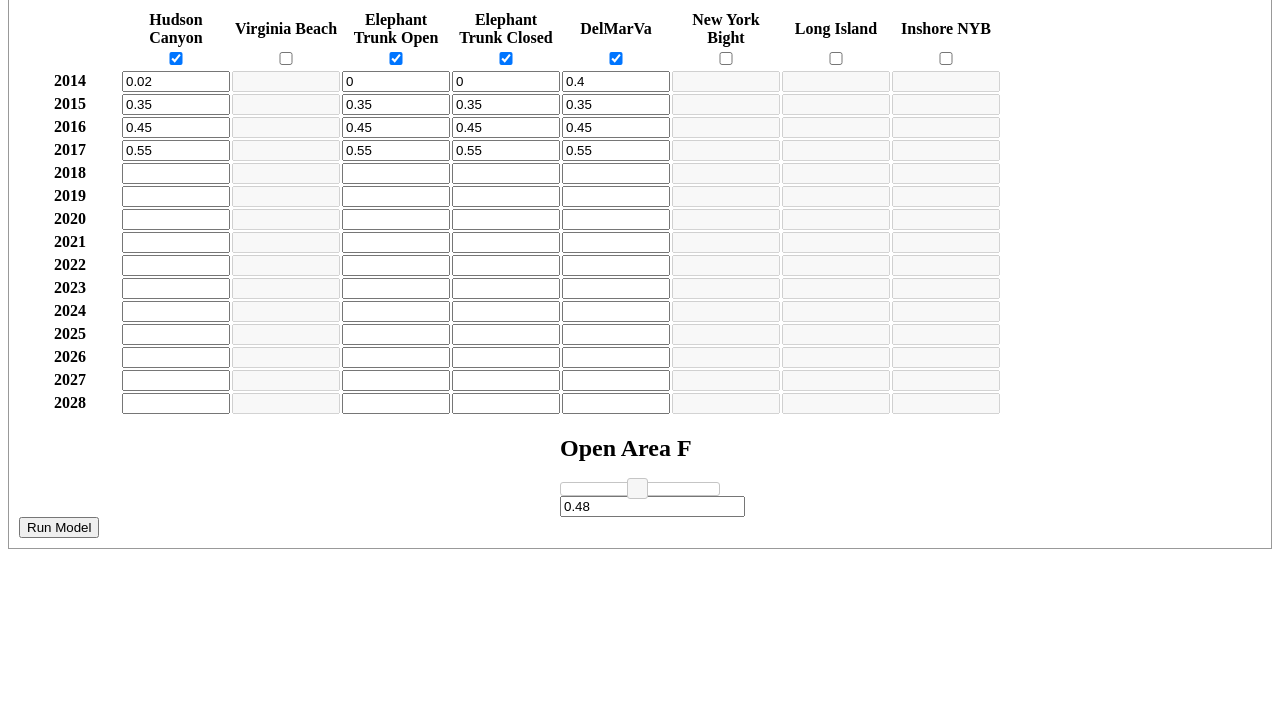
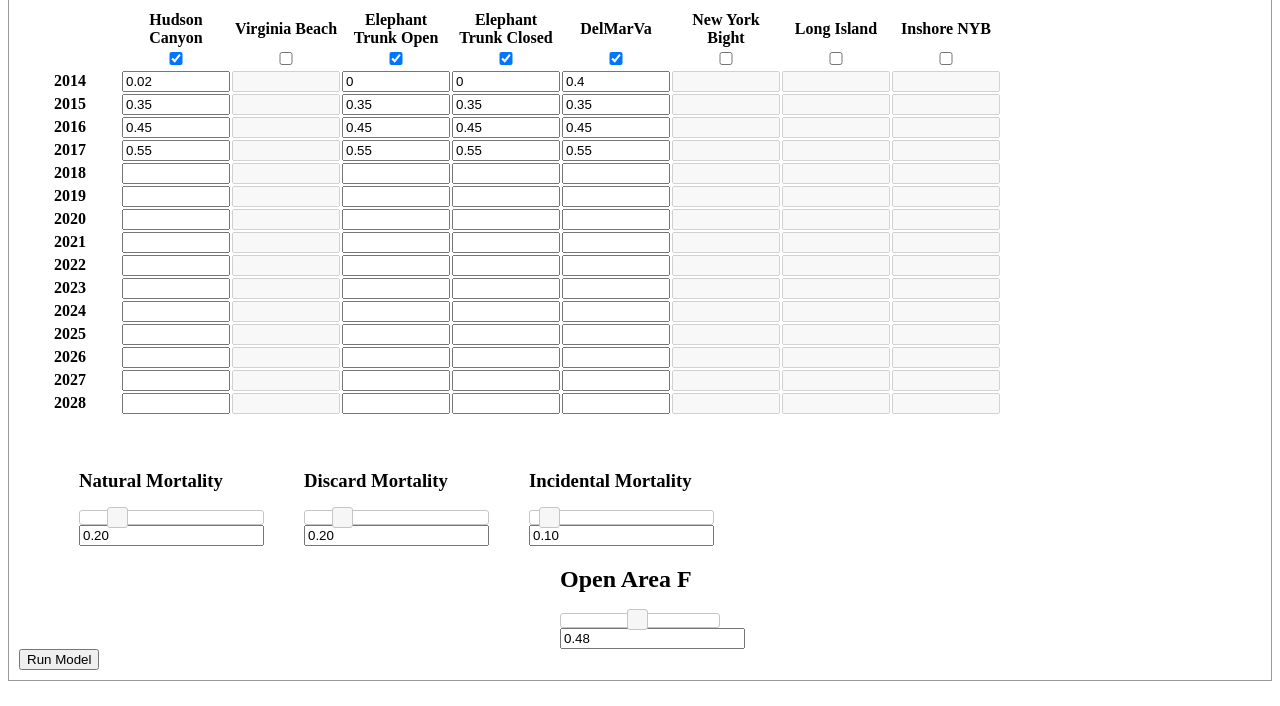
Before and after one commit to quintusdias/sams, a Django app: page /sams/ in a window 1280 px wide. Shown: the part 106-812 px from the top of the page. Before the commit the page ends 655 px from the top, so only its background shows below. Run offline with Django 3.2, Linux system fonts and the light colour scheme; some libraries are stand-ins or nearby versions.

Commit message:
Add natural, discard, and incidental mortality
One value for each sub area, retrieved from a slider.
Closes-Issue: #1

```diff
--- a/nmfs/samsweb/static/css/sams.css
+++ b/nmfs/samsweb/static/css/sams.css
@@ -62,3 +62,13 @@ div.centre {
     margin-right: auto;
     width: 10em;
 }
+
+/*
+ * Float the mortality sliders side-by-side, remove the bullets.
+ * */
+.mortality_sliders li {
+	float: left;
+	list-style: none;
+	padding: 10px;
+	margin: 10px;
+}
--- a/nmfs/samsweb/templates/home.html
+++ b/nmfs/samsweb/templates/home.html
@@ -200,7 +200,7 @@ function append_mortality_table_rows(config, $table) {
 
 }
 
-// generate_form_elements
+// generate_mortality_elements
 //
 //    Generate a table containing the form elements for a model area.
 //
@@ -221,7 +221,7 @@ function append_mortality_table_rows(config, $table) {
 //         The year that the model is to start.
 // div : DOM element
 //     DIV element that serves as a parent to the generated table .
-function generate_form_elements(config, div) {
+function generate_mortality_elements(config, div) {
 
     // Mortality table
     var $table = $("<table>", {'class': 'mortality'});
@@ -301,7 +301,8 @@ function generate_mid_atlantic_ui(num_years, start_year) {
     mortality[4][2] = 0.45;
     mortality[4][3] = 0.55;
 
-    var $ma_div = $('#mid_atlantic_model_configuration');
+    ma_div_id = 'mid_atlantic_model_configuration';
+    var $ma_div = $('#' + ma_div_id);
 
     var config = {
         area: 'ma',
@@ -311,8 +312,100 @@ function generate_mid_atlantic_ui(num_years, start_year) {
         start_year: start_year
     };
 
-    generate_form_elements(config, $ma_div);
+    generate_mortality_elements(config, $ma_div);
+
+    // Generate the sliders for natural, discard, and incidental mortality.
+    generate_natural_discard_incidental_sliders(ma_div_id, 0.2, 0.2, 0.1);
+
 }
+
+function generate_mortality_slider(abbrev, label, mortality) {
+
+    var $li = $("<li></li>");
+
+    var $div = $("<div></div>");
+
+    var $h3 = $("<h3>" + label + "</h3>");
+    $div.append($h3);
+
+    var div_id = abbrev + '_' + label.toLowerCase().replace(' ', '_') + "_div_id";
+    var $slider_div = $("<div></div>", {'id': div_id});
+    $div.append($slider_div)
+
+    var target_id = '#' + abbrev + '_' + label.toLowerCase().replace(' ', '_') + '_id';
+    $slider_div.slider({
+        min: 0,
+        max: 100,
+        value: mortality*100,
+        change: function( event, ui ) {
+            $( target_id ).val( ui.value/100.0 );
+        },
+    });
+
+    var input_id = abbrev + '_' + label.toLowerCase().replace(' ', '_') + '_id';
+    var name = abbrev + '_' + label.toLowerCase().replace(' ', '_');
+    var the_class = 'mortality_slider_display';
+
+    var $ipt = $("<input></input>", {'id': input_id,
+                                     'type': 'text',
+                                     'name': name,
+                                     'class': the_class})
+    $ipt.attr('readonly', true);
+
+    // Set the initial value to be that of the slider.
+    var text = mortality.toFixed(2);
+    $ipt.val( text );
+
+    $div.append($ipt);
+    $li.append($div);
+
+    return $li;
+}
+
+// generate_natural_discard_incidental_sliders
+//
+// Parameters
+// ----------
+// div : DOM element
+//     DIV element that serves as a parent to the sliders
+// natural, discard, incidental : float
+//     TODO
+function generate_natural_discard_incidental_sliders(parent_div_id, natural, discard, incidental) {
+
+    var abbrev = "";
+    if ( parent_div_id == 'mid_atlantic_model_configuration' ) {
+        abbrev = 'ma';
+    } else {
+        abbrev = 'gb';
+    }
+
+    var $sliders_div = $("<div>", {'class': 'mortality_sliders',
+                                   'id': abbrev + '_mortality_sliders_div_id'});
+
+    var $ul = $("<ul></ul>");
+
+    var label = "Natural Mortality";
+    var $li = generate_mortality_slider(abbrev, label, natural);
+    $ul.append($li);
+
+    var label = "Discard Mortality";
+    var $li = generate_mortality_slider(abbrev, label, discard);
+    $ul.append($li);
+
+    var label = "Incidental Mortality";
+    var $li = generate_mortality_slider(abbrev, label, incidental);
+    $ul.append($li);
+
+    // generate the discard mortality slider
+    // generate the incidental mortality slider
+
+    $sliders_div.append($ul);
+
+    var $parent_div = $('#' + parent_div_id);
+    $parent_div.append($sliders_div);
+
+}
+
 
 // generate_mid_atlantic_ui
 //
@@ -382,7 +475,8 @@ function generate_georges_bank_ui(num_years, start_year) {
     mortality[5][13] = 0.25;
     mortality[5][14] = 0.25;
 
-    var $gb_div = $('#georges_bank_model_configuration');
+    var div_id = 'georges_bank_model_configuration';
+    var $gb_div = $('#' + div_id);
 
     var config = {
         area: 'gb',
@@ -393,7 +487,9 @@ function generate_georges_bank_ui(num_years, start_year) {
         start_year: start_year
     };
 
-    generate_form_elements(config, $gb_div);
+    generate_mortality_elements(config, $gb_div);
+
+    generate_natural_discard_incidental_sliders(div_id, 0.16, 0.2, 0.2);
 }
 
 
@@ -465,8 +561,8 @@ $(document).ready(function() {
 
     $('.tabs a').on("click", tabbedPanelEffectHandler);
 
-    // Set the initial slider display.  Otherwise it is blank until the slider
-    // moves.
+    // Set the initial open area f slider display.  Otherwise it is blank until
+    // the slider moves.
     var initial_slider_val = $( '#open_area_f_mortality_slider_id' ).slider( 'value' );
     var text = initial_slider_val = (initial_slider_val / 100.0).toFixed(2);
     $( "#open_area_f_mortality_display_id" ).val( text );
--- a/nmfs/samsweb/views.py
+++ b/nmfs/samsweb/views.py
@@ -68,13 +68,20 @@ def run_model(request):
 
     params = unpack_post_parameters(request.POST)
 
-    config = []
+    config = {}
     df = pd.DataFrame(params['mid_atlantic_mortality'],
                       columns=params['mid_atlantic_active_areas'])
-    config.append(df)
+    config['mid_atlantic_sub_area_mortality'] = df
+
     df = pd.DataFrame(params['georges_bank_mortality'],
                       columns=params['georges_bank_active_areas'])
-    config.append(df)
+    config['georges_bank_sub_area_mortality'] = df
+
+    # Add the natural, discard, and incident mortality for each region.
+    for region in ['mid_atlantic', 'georges_bank']:
+        for label in ['natural', 'discard', 'incidental']:
+            key = region + '_' + label + '_mortality'
+            config[key] = params[key]
 
     # Invoke the SAMS model wrapper, which in turn runs the model.
     with tempfile.TemporaryDirectory() as tdir:
@@ -578,6 +585,16 @@ def unpack_post_parameters(rpost):
     data['mid_atlantic_mortality'] = mortality.T[active_areas].T
     data['mid_atlantic_active_areas'] = [str(x+1) for x in active_areas]
 
+    # Retrieve the natural, discard, and incident mortality for each region.
+    data['mid_atlantic_natural_mortality'] = float(rpost['ma_natural_mortality'])
+    data['mid_atlantic_discard_mortality'] = float(rpost['ma_discard_mortality'])
+    data['mid_atlantic_incidental_mortality'] = float(rpost['ma_incidental_mortality'])
+
+    data['georges_bank_natural_mortality'] = float(rpost['gb_natural_mortality'])
+    data['georges_bank_discard_mortality'] = float(rpost['gb_discard_mortality'])
+    data['georges_bank_incidental_mortality'] = float(rpost['gb_incidental_mortality'])
+
+
     return data
 
 def unpack_active_areas(region, post_params):
```
Also changed, not shown: nmfs/samsweb/tests.py (+26 -0 lines), nmfs/samswrapper/samswrapper.py (+37 -22 lines), 1 other file.
